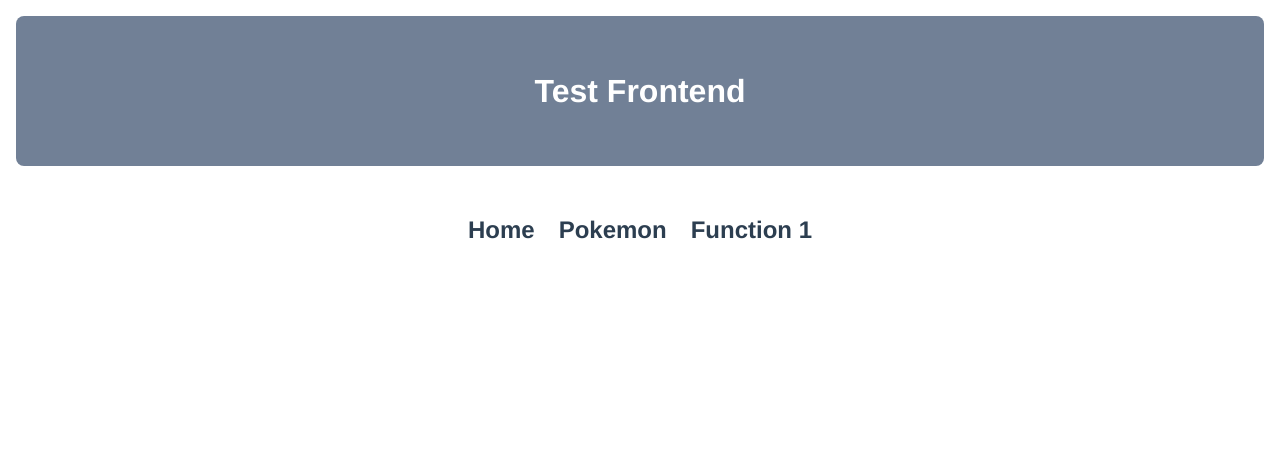
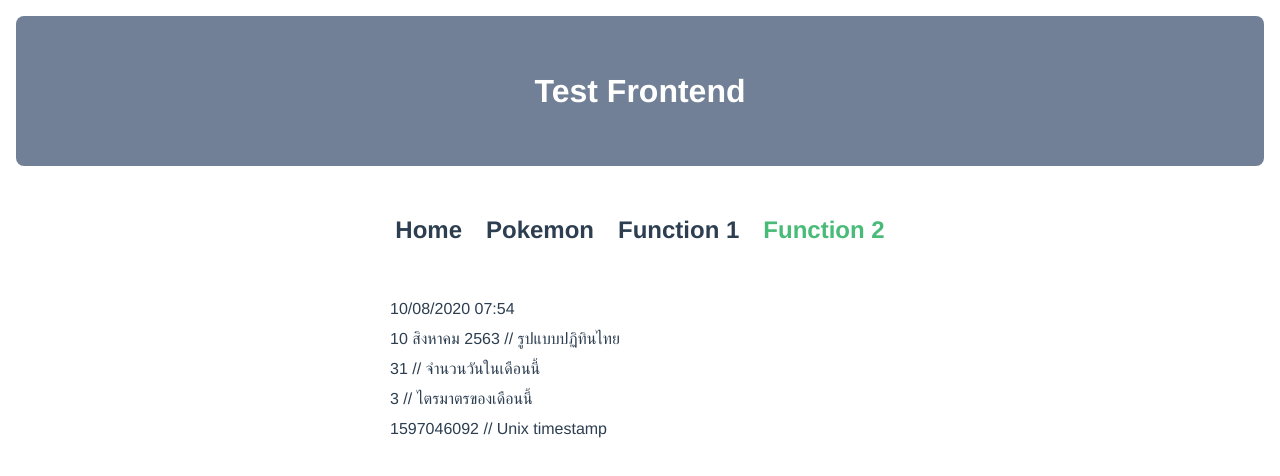
Before and after one commit to nwpgm82/test-frontend, a Vue app: page /Function2 in a window 1280 px wide. Shown: the top 476 px of the page. Built offline with nearby package versions, Linux system fonts and the light colour scheme.

Commit message:
update function2 (done)

```diff
--- a/src/components/Navbar.vue
+++ b/src/components/Navbar.vue
@@ -3,6 +3,7 @@
     <router-link :to="{ name: 'Home' }">Home</router-link>
     <router-link :to="{ name: 'Pokemon' }">Pokemon</router-link>
     <router-link :to="{ name: 'Function1' }">Function 1</router-link>
+    <router-link :to="{ name: 'Function2' }">Function 2</router-link>
     <!--
     <router-link :to="{ name: 'Home' }">Function 2</router-link>
     <router-link :to="{ name: 'Home' }">Function 3</router-link> -->
--- a/src/router/index.js
+++ b/src/router/index.js
@@ -3,6 +3,7 @@ import VueRouter from 'vue-router'
 import Home from '../views/Home.vue'
 import Pokemon from '../views/Pokemon.vue'
 import Function1 from '../views/Function1.vue'
+import Function2 from '../views/Function2.vue'
 
 Vue.use(VueRouter)
 
@@ -19,9 +20,11 @@ const routes = [
     path: '/Function1',
     name: 'Function1',
     component: Function1
-  },
-
-
+  }, {
+    path: '/Function2',
+    name: 'Function2',
+    component: Function2
+  }
 ]
 
 const router = new VueRouter({
--- /dev/null
+++ b/src/views/Function2.vue
@@ -0,0 +1,90 @@
+<template>
+<div class="func2-container">
+    <p>{{formatDate()}}</p>
+    <p>{{formatDateThai()}} // รูปแบบปฏิทินไทย</p>
+    <p>{{calDateMonth()}} // จำนวนวันในเดือนนี้</p>
+    <p>{{calQuarter()}} // ไตรมาตรของเดือนนี้</p>
+    <p>{{formatUnix()}} // Unix timestamp</p>
+</div>
+</template>
+
+<script>
+export default {
+    data() {
+        return {
+            date: '2020-08-10T14:54:52+07:00',
+        }
+    },
+
+    methods: {
+        formatDate() {
+            const date = new Date(this.date)
+            let day = date.getDate()
+            let month = date.getMonth() + 1
+            let year = date.getFullYear()
+            let hour = date.getHours()
+            let minute = date.getMinutes()
+
+            if (day < 10) {
+                day = '0' + day.toString()
+            }
+
+            if (month < 10) {
+                month = '0' + month.toString()
+            }
+
+            if (hour < 10) {
+                hour = '0' + hour.toString()
+            }
+
+            if (minute < 10) {
+                minute = '0' + minute.toString()
+            }
+
+            return `${day}/${month}/${year} ${hour}:${minute}`
+        },
+
+        formatDateThai() {
+            const date = new Date(this.date)
+
+            return date.toLocaleDateString('th-TH', {
+                year: 'numeric',
+                month: 'long',
+                day: 'numeric',
+            })
+        },
+
+        calDateMonth() {
+            const date = new Date(this.date)
+            const month = date.getMonth() + 1
+            const year = date.getFullYear()
+            const date2 = new Date(year, month, 0)
+
+            return date2.getDate()
+        },
+
+        calQuarter() {
+            const date = new Date(this.date)
+
+            return Math.floor((date.getMonth() / 3) + 1);
+        },
+
+        formatUnix() {
+            const date = new Date(this.date)
+            return Math.floor(date.getTime() / 1000)
+        }
+    },
+
+    created() {
+        this.formatDate()
+    }
+}
+</script>
+
+<style>
+.func2-container {
+    width: 500px;
+    margin: auto;
+    line-height: 30px;
+}
+</style>
```
